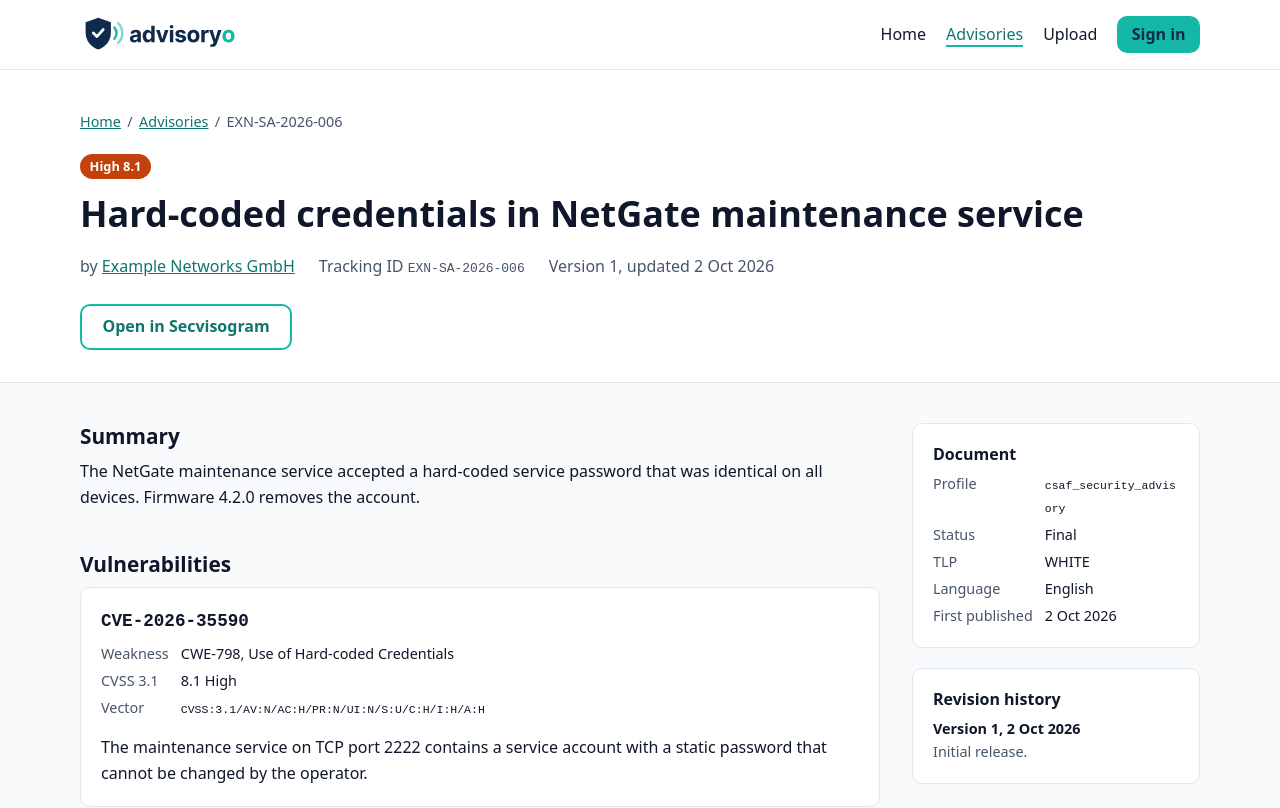
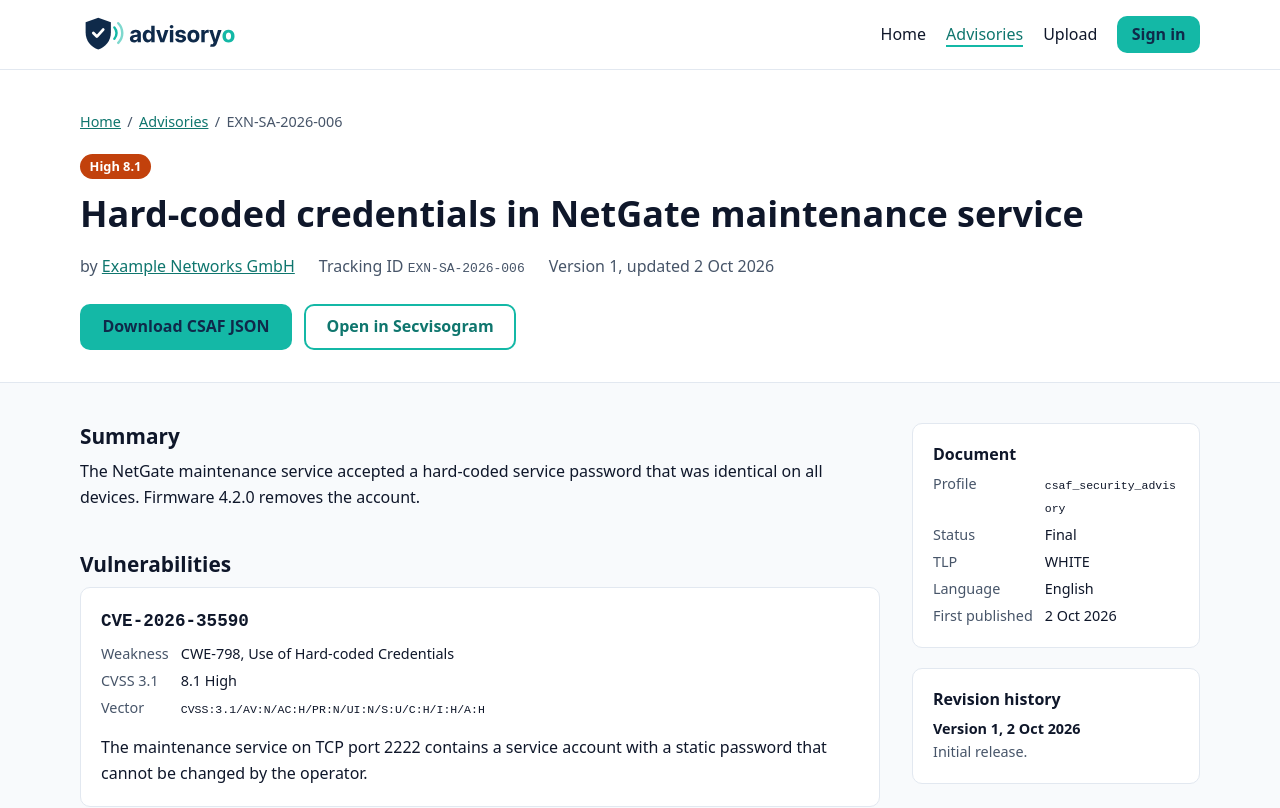
Before and after one commit to bryanwiest/advisoryo, a React (Vite) app in the folder client/: page /advisories/exn-sa-2026-006 in a window 1280 px wide. Shown: the top 808 px of the page. Built offline with nearby package versions, Linux system fonts and the light colour scheme.

Commit message:
feat: download the original csaf document

```diff
--- /dev/null
+++ b/client/src/components/DownloadJsonButton.tsx
@@ -0,0 +1,21 @@
+interface DownloadJsonButtonProps {
+  data: unknown
+  fileName: string
+  children: string
+}
+
+/** Offers a JSON object from memory as a file download. */
+export function DownloadJsonButton({ data, fileName, children }: DownloadJsonButtonProps) {
+  function handleClick() {
+    // The blob only exists for the moment of the download; revoking the URL frees the memory again.
+    const blob = new Blob([JSON.stringify(data, null, 2)], { type: 'application/json' })
+    const url = URL.createObjectURL(blob)
+    const link = document.createElement('a')
+    link.href = url
+    link.download = fileName
+    link.click()
+    URL.revokeObjectURL(url)
+  }
+
+  return <button className="button" type="button" onClick={handleClick}>{children}</button>
+}
--- a/client/src/pages/AdvisoryPage.tsx
+++ b/client/src/pages/AdvisoryPage.tsx
@@ -1,4 +1,5 @@
 import { Link, useParams } from 'react-router'
+import { DownloadJsonButton } from '../components/DownloadJsonButton'
 import { ProductStatusTable } from '../components/ProductStatusTable'
 import { RevisionHistory } from '../components/RevisionHistory'
 import { SeverityBadge } from '../components/SeverityBadge'
@@ -64,6 +65,9 @@ export function AdvisoryPage({ advisories }: AdvisoryPageProps) {
               </li>
             </ul>
             <div className="detail-actions">
+              <DownloadJsonButton data={advisory.document} fileName={`${advisory.id.toLowerCase()}.json`}>
+                Download CSAF JSON
+              </DownloadJsonButton>
               <a className="button button-secondary" href="https://secvisogram.github.io/">Open in Secvisogram</a>
             </div>
           </div>
```
